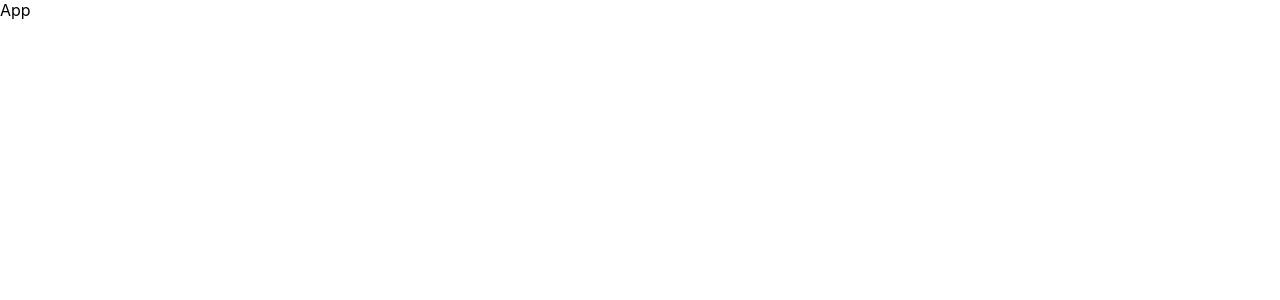
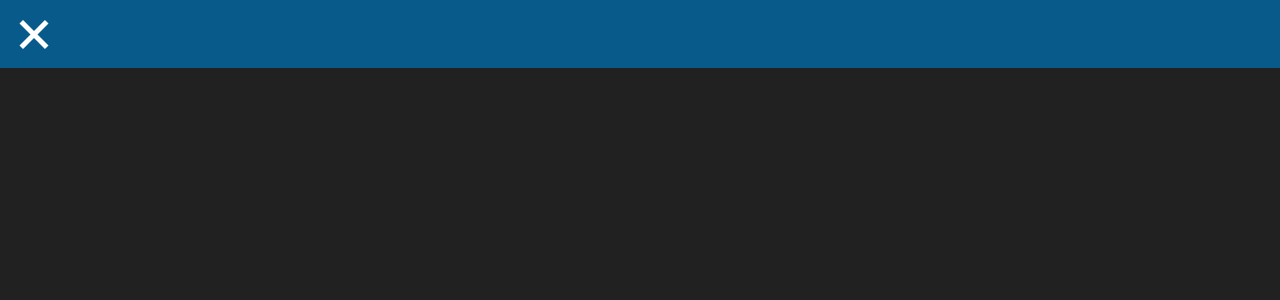
Before and after one commit to naser23/Portfolio, a React (Create React App) app: page / in a window 1280 px wide. Shown: the top 300 px of the page. Built offline with nearby package versions, Linux system fonts and the light colour scheme.

Commit message:
Working on both Navbars now.

```diff
--- a/src/App.js
+++ b/src/App.js
@@ -1,5 +1,12 @@
+import Navbar from "./components/Navbars/Navbar";
+import "./styles/home.css";
+
 function App() {
-  return <div className="App">App</div>;
+  return (
+    <div className="HomePage">
+      <Navbar />
+    </div>
+  );
 }
 
 export default App;
--- /dev/null
+++ b/src/components/Navbars/Navbar.js
@@ -0,0 +1,26 @@
+import React from "react";
+import { useState } from "react";
+import "../../styles/navbar.css";
+
+function Navbar() {
+  const [navOpen, setNavOpen] = useState(false);
+  function onClick() {
+    setNavOpen(!navOpen);
+  }
+  return (
+    <>
+      <nav className="Navbar">
+        <div
+          className={navOpen ? "hamburgerButton" : "hamburgerButton is-active"}
+          onClick={onClick}
+        >
+          <span className="line"></span>
+          <span className="line"></span>
+          <span className="line"></span>
+        </div>
+      </nav>
+    </>
+  );
+}
+
+export default Navbar;
--- a/src/index.css
+++ b/src/index.css
@@ -1,13 +1,19 @@
 body {
   margin: 0;
-  font-family: -apple-system, BlinkMacSystemFont, 'Segoe UI', 'Roboto', 'Oxygen',
-    'Ubuntu', 'Cantarell', 'Fira Sans', 'Droid Sans', 'Helvetica Neue',
+  font-family: -apple-system, BlinkMacSystemFont, "Segoe UI", "Roboto", "Oxygen",
+    "Ubuntu", "Cantarell", "Fira Sans", "Droid Sans", "Helvetica Neue",
     sans-serif;
   -webkit-font-smoothing: antialiased;
   -moz-osx-font-smoothing: grayscale;
 }
 
 code {
-  font-family: source-code-pro, Menlo, Monaco, Consolas, 'Courier New',
+  font-family: source-code-pro, Menlo, Monaco, Consolas, "Courier New",
     monospace;
 }
+
+* {
+  margin: 0;
+  padding: 0;
+  box-sizing: border-box;
+}
--- /dev/null
+++ b/src/styles/home.css
@@ -0,0 +1,6 @@
+.HomePage {
+  width: 100vw;
+  min-height: 100vh;
+  background-color: #212121;
+  color: white;
+}
--- /dev/null
+++ b/src/styles/navbar.css
@@ -0,0 +1,34 @@
+.Navbar {
+  width: 100%;
+  height: 8.5vh;
+  display: flex;
+  align-items: center;
+  padding: 0 1rem;
+  background-color: #075a89;
+  position: fixed;
+}
+
+.hamburgerButton {
+  display: flex;
+  flex-direction: column;
+  gap: 8px;
+}
+
+.line {
+  width: 2.25em;
+  height: 5px;
+  background-color: white;
+  display: block;
+  transition: all 0.3s ease-in-out;
+}
+
+/* // hamburger menu open animation // */
+.is-active .line:nth-child(2) {
+  opacity: 0;
+}
+.is-active .line:nth-child(1) {
+  transform: translateY(13px) rotate(45deg);
+}
+.is-active .line:nth-child(3) {
+  transform: translateY(-13px) rotate(-45deg);
+}
```
